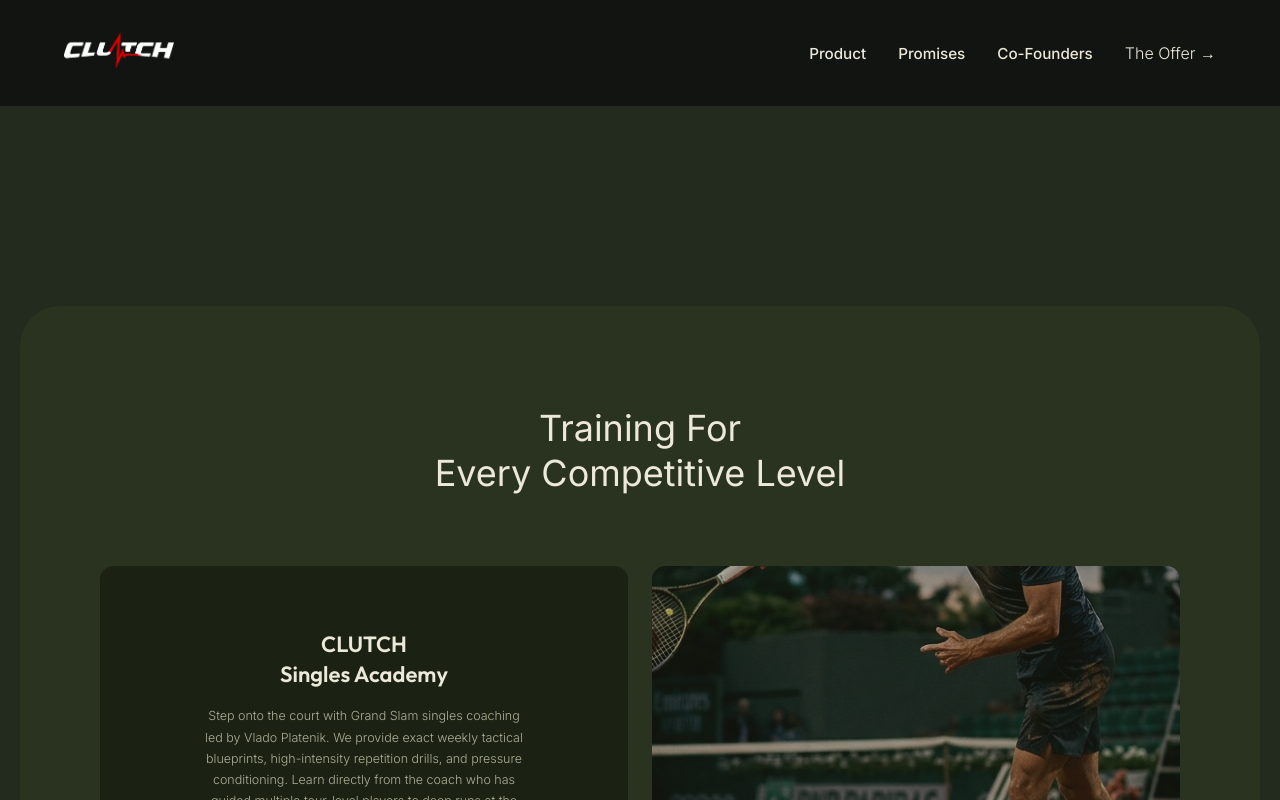
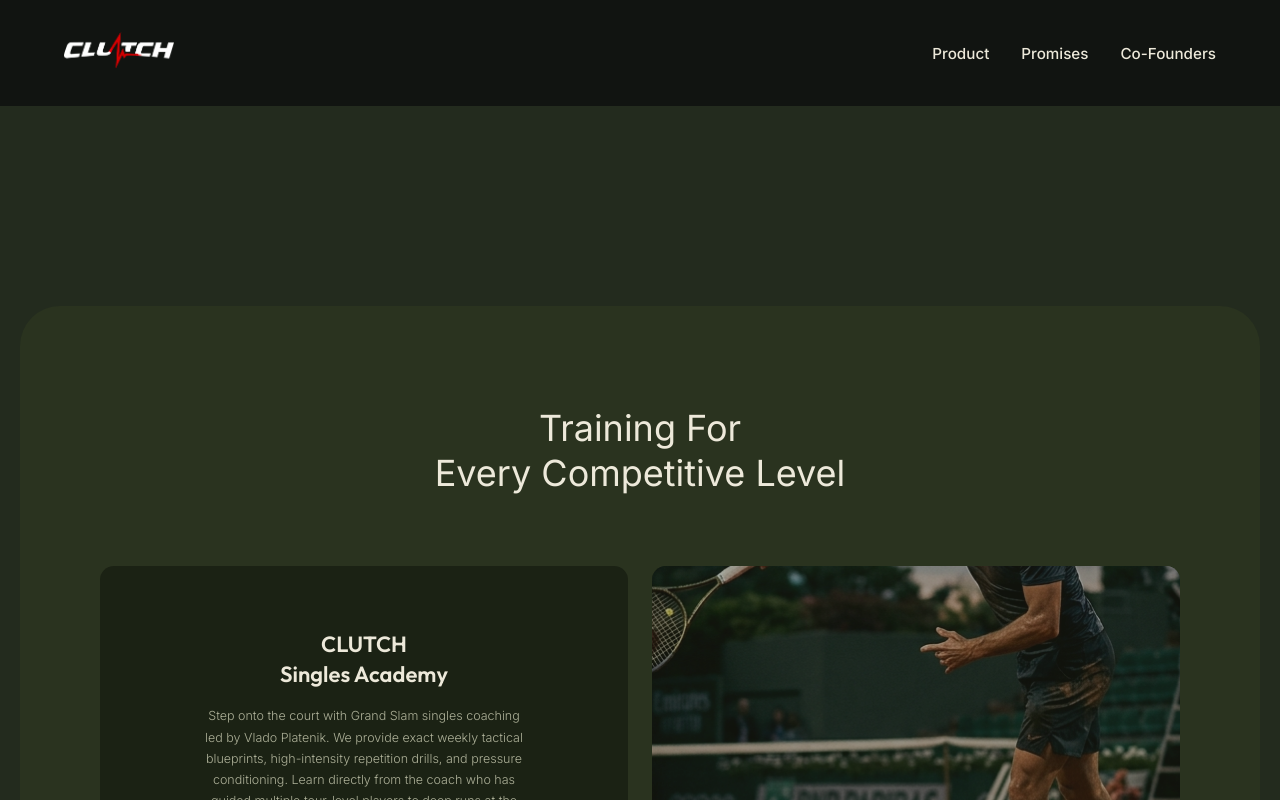
Before and after one commit to aakasharora15/Clutch-Command, a Next.js app: page /offer in a window 1280 px wide. Shown: the top 800 px of the page. Built offline with nearby package versions, Linux system fonts and the light colour scheme.

Commit message:
Remove 'The Offer' from Navbar to enforce single CTA

```diff
--- a/src/components/Navbar.tsx
+++ b/src/components/Navbar.tsx
@@ -13,7 +13,6 @@ export default function Navbar() {
           <Link href="/product" className={styles.link}>Product</Link>
           <Link href="/promises" className={styles.link}>Promises</Link>
           <Link href="/co-founders" className={styles.link}>Co-Founders</Link>
-          <Link href="/offer" className="btn-primary">The Offer →</Link>
         </div>
       </div>
     </nav>
```
